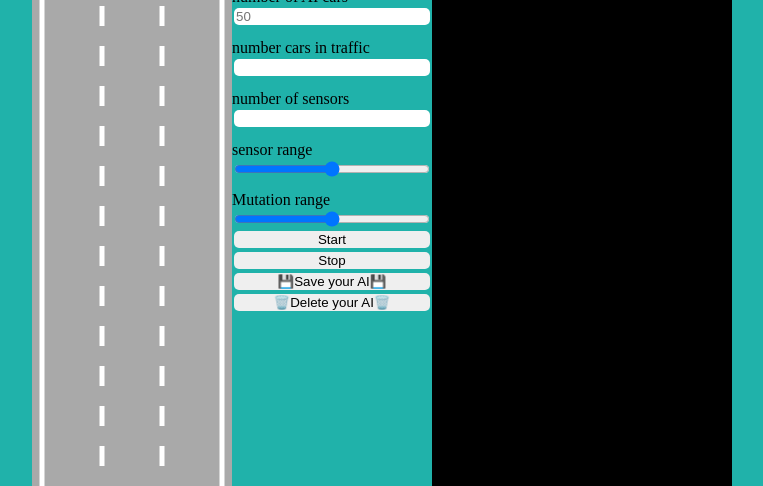
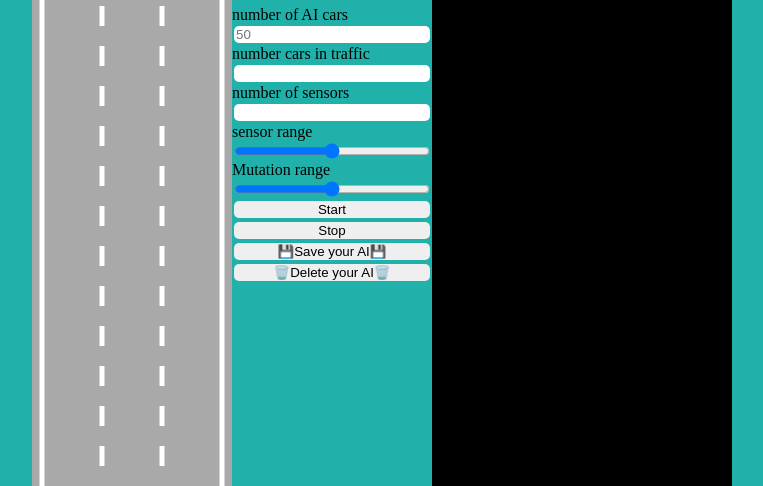
Before and after one commit to RCurvo/selfdrivingCarAI, a plain HTML site: page index.html in a window 1280 px wide. Shown: the part 314-800 px from the top of the page, without its empty margins (258-1021 px from the left). Drawn offline with Linux system fonts and the light colour scheme.

Commit message:
minor improvements

```diff
--- a/index.html
+++ b/index.html
@@ -13,15 +13,15 @@
     <canvas id="carCanvas"></canvas>
     <div id="interface">
         <h1>welcome to train your car</h1>
-        <p>number of AI cars</p>
+        <label>number of AI cars</label>
         <input type="number" placeholder="50" id="numberOfCars" max="100" min="1"></button>
-        <p>number cars in traffic</p>
+        <label>number cars in traffic</label>
         <input type="number"></button>
-        <p>number of sensors</p>
+        <label>number of sensors</label>
         <input type="number" id="numberOfSensors"></button>
-        <p>sensor range</p>
+        <label>sensor range</label>
         <input type="range" max="360" min="0"></button>
-        <p>Mutation range</p>
+        <label>Mutation range</label>
         <input type="range" max="10" min="-10" id="mutationRange"></button>
 
         <button onclick="startMoving()">Start</button>
--- a/main.js
+++ b/main.js
@@ -109,7 +109,6 @@ function animateAll() {
 }
 
 function startMoving() {
-
     cars = generateCars(maxCars);
     mutateAmountAdder = document.getElementById("mutationRange").value / 66.66;
 
@@ -119,7 +118,6 @@ function startMoving() {
             cars[i].brain = JSON.parse(
                 localStorage.getItem("bestBrain"));
             if (i != 0) {
-                console.log(mutateAmount + mutateAmountAdder)
                 NeuralNetwork.mutate(cars[i].brain, mutateAmount + mutateAmountAdder);
             }
         }
```
